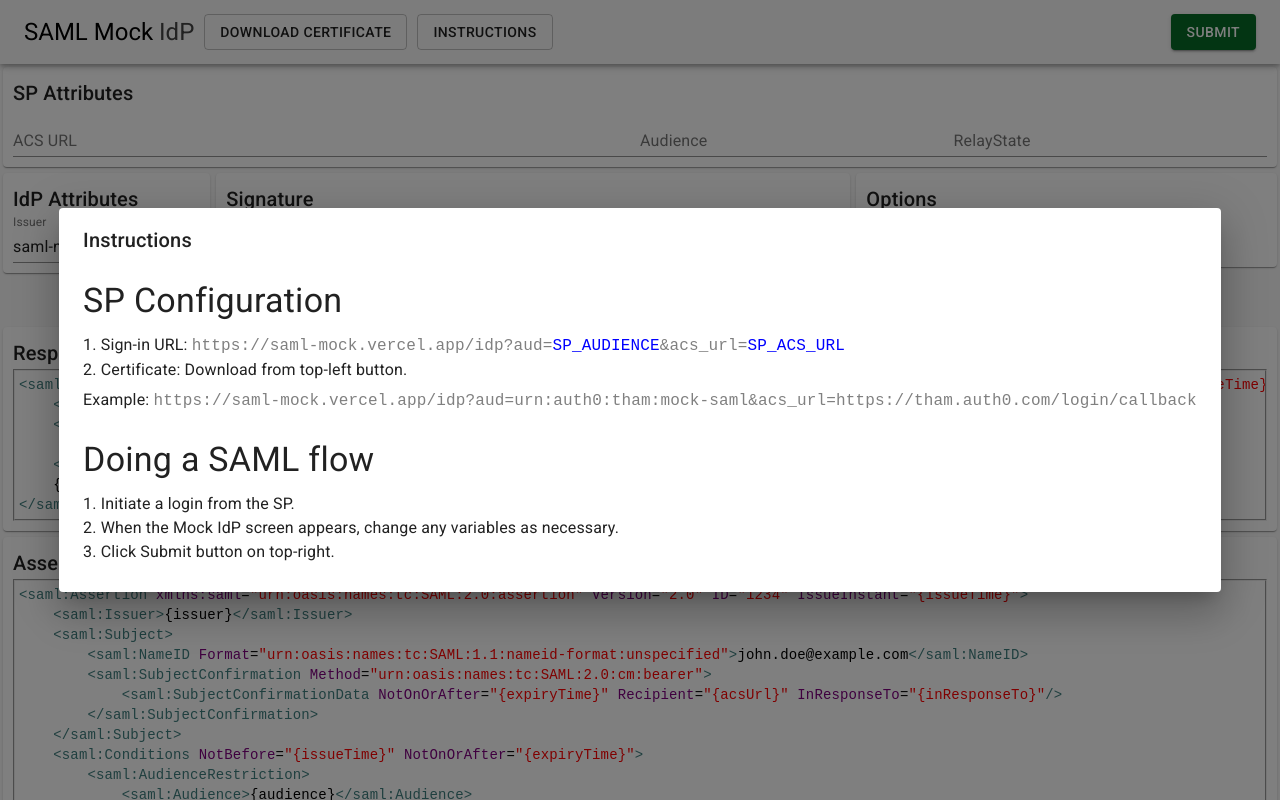
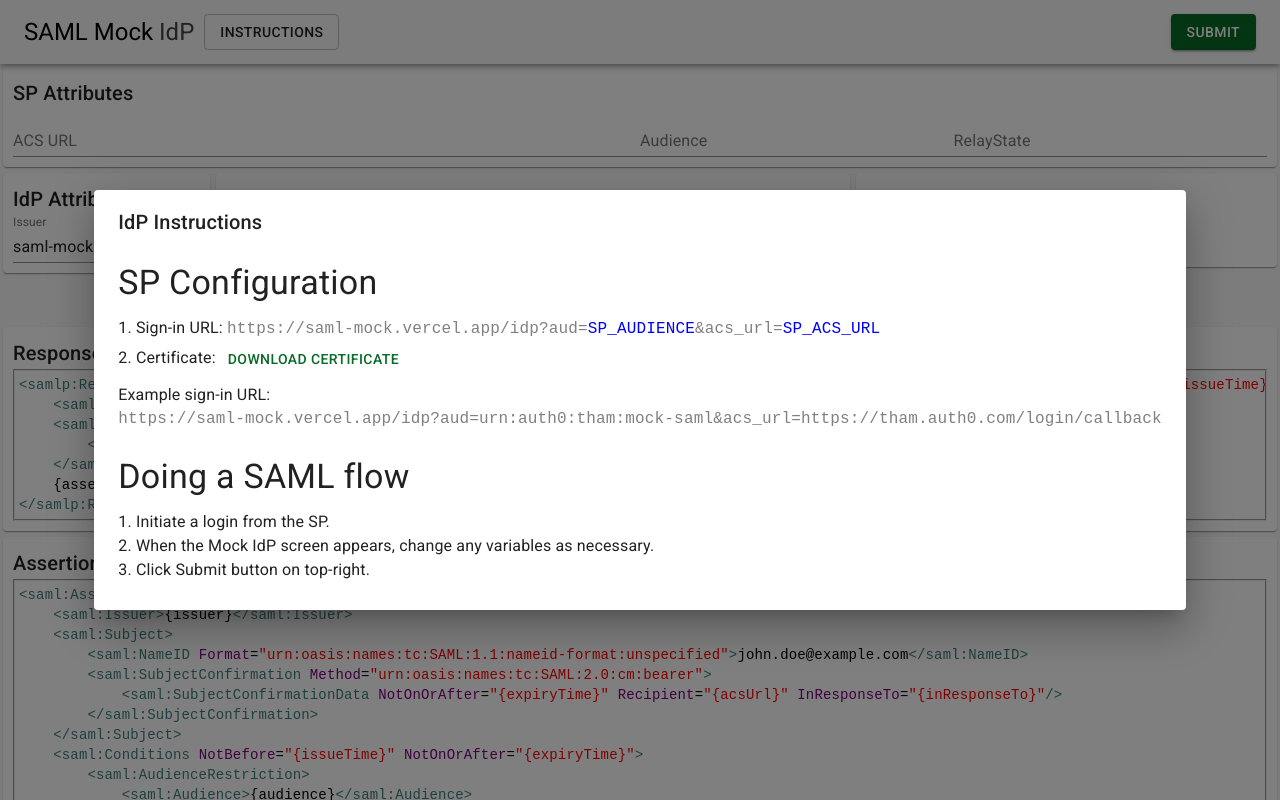
Before and after one commit to thameera/saml-mock, a Next.js app: page /idp in a window 1280 px wide. Both pictures are taken after a click on the button "INSTRUCTIONS". Shown: the top 800 px of the page. Built offline with nearby package versions, Linux system fonts and the light colour scheme.

Commit message:
Update SP and IdP instructions

```diff
--- a/components/IdPInstructionsDialog.js
+++ b/components/IdPInstructionsDialog.js
@@ -1,4 +1,5 @@
 import {
+  Button,
   Dialog,
   DialogContent,
   DialogTitle,
@@ -9,7 +10,7 @@
 export default function IdPInstructionsDialog({ open, onClose }) {
   return (
     <Dialog open={open} onClose={onClose} maxWidth="lg">
-      <DialogTitle>Instructions</DialogTitle>
+      <DialogTitle>IdP Instructions</DialogTitle>
       <DialogContent>
         <Typography variant="h4" gutterBottom>
           SP Configuration
@@ -23,13 +24,16 @@
           </span>
         </Typography>
         <Typography gutterBottom>
-          2. Certificate: Download from top-left button.
+          2. Certificate:{' '}
+          <Button href="/api/downloadCert" color="primary">
+            Download certificate
+          </Button>
         </Typography>
         <Typography gutterBottom>
-          Example:{' '}
-          <span className={styles.code}>
+          Example sign-in URL:{' '}
+          <div className={styles.code}>
             https://saml-mock.vercel.app/idp?aud=urn:auth0:tham:mock-saml&acs_url=https://tham.auth0.com/login/callback
-          </span>
+          </div>
         </Typography>
 
         <div className={styles.spacer}></div>
--- a/pages/idp.js
+++ b/pages/idp.js
@@ -160,14 +160,6 @@
           <Typography variant="h5" className={styles.header}>
             <Link href="/">SAML Mock</Link> IdP
           </Typography>
-          <Button
-            variant="outlined"
-            color="default"
-            href="/api/downloadCert"
-            className={styles.button}
-          >
-            Download Certificate
-          </Button>
           <Button
             variant="outlined"
             color="default"
```
Also changed, not shown: components/SPInstructionsDialog.js (+4 -4 lines).
